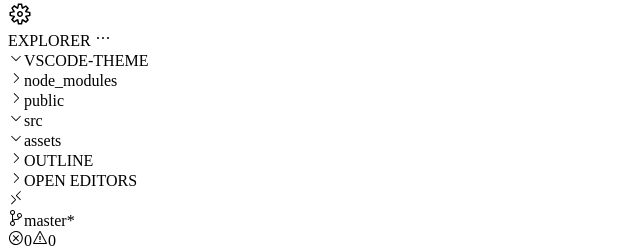
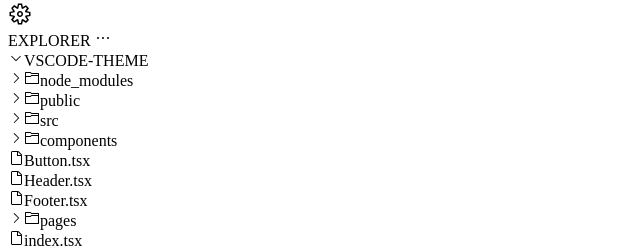
Before and after one commit to DeprecatedLuxas/theme-studio, a Next.js app: page /edit/local in a window 1280 px wide. Shown: the part 517-766 px from the top of the page, without its empty margins (0-640 px from the left). Built offline with nearby package versions, Linux system fonts and the light colour scheme; no server answers.

Commit message:
wip treeview

```diff
--- /dev/null
+++ b/src/components/TreeView/Indent.tsx
@@ -0,0 +1,16 @@
+export interface IndentProps {
+  level: number;
+}
+
+export default function TreeIndent({ level }: IndentProps) {
+  return (
+    <>
+      {[...Array(level)].map((_, i) => (
+        <span
+          key={`treeindent-${i}`}
+          className={`treeindent-${i > 6 ? 6 : i}`}
+        />
+      ))}
+    </>
+  );
+}
--- /dev/null
+++ b/src/components/TreeView/TreeFile.tsx
@@ -0,0 +1,17 @@
+import { VscFile } from "react-icons/vsc";
+import { TreeNodeProps } from ".";
+import TreeIndent from "./Indent";
+
+export interface TreeFileProps extends TreeNodeProps {}
+
+export default function TreeFile({ name, level = 0 }: TreeFileProps) {
+  return (
+    <div>
+      <div className="flex">
+        <TreeIndent level={level} />
+        <VscFile />
+        <span>{name}</span>
+      </div>
+    </div>
+  );
+}
--- /dev/null
+++ b/src/components/TreeView/TreeFolder.tsx
@@ -0,0 +1,46 @@
+import { useBiscuitBox } from "@hooks/useBiscuitBox";
+import { Children, cloneElement, PropsWithChildren, ReactNode } from "react";
+import {
+  VscChevronDown,
+  VscChevronRight,
+  VscFolder,
+  VscFolderOpened,
+} from "react-icons/vsc";
+import { TreeNodeProps } from ".";
+import TreeIndent from "./Indent";
+
+export interface TreeFolderProps extends Omit<TreeNodeProps, "type"> {
+  defaultOpen?: boolean;
+  canOpen?: boolean;
+}
+
+export default function TreeFolder({
+  name,
+  children,
+  level = 0,
+}: PropsWithChildren<TreeFolderProps>) {
+  const { isOpen, onOpen, onClose } = useBiscuitBox();
+  const parentLevel = 0;
+  return (
+    <div>
+      <div className="flex">
+        <TreeIndent level={level} />
+        {isOpen ? <VscChevronDown /> : <VscChevronRight />}
+
+        {isOpen ? <VscFolderOpened /> : <VscFolder />}
+
+        <span>{name}</span>
+      </div>
+      <div>
+        {Children.map(children, (child: any) => {
+          const newP = parentLevel + 1
+          console.log(newP);
+
+          return cloneElement(child, {
+            level: newP,
+          });
+        })}
+      </div>
+    </div>
+  );
+}
--- /dev/null
+++ b/src/components/TreeView/index.tsx
@@ -0,0 +1,22 @@
+import { HTMLAttributes, PropsWithChildren, useState } from "react";
+import TreeFile from "./TreeFile";
+import TreeFolder from "./TreeFolder";
+
+type FileIcons = "json" | "ts" | "tsx" | "js" | "tsconfig" | "lock";
+
+export interface TreeNodeProps {
+  name: string;
+  type: FileIcons;
+  level?: number;
+}
+
+export interface TreeViewProps extends HTMLAttributes<HTMLDivElement> {}
+
+function TreeView({ ...props }: TreeViewProps) {
+  return <div {...props} />;
+}
+
+TreeView.Folder = TreeFolder;
+TreeView.File = TreeFile;
+
+export default TreeView;
--- a/src/components/VSCode/SideBar.tsx
+++ b/src/components/VSCode/SideBar.tsx
@@ -1,3 +1,4 @@
+import TreeView from "@components/TreeView";
 import { VscChevronRight, VscChevronDown, VscEllipsis } from "react-icons/vsc";
 import Element from "./Element";
 
@@ -19,22 +20,26 @@ export default function SideBar() {
         VSCODE-THEME
       </Element>
       <Element as="div" className="flex-1">
-        <Element as="div" className="flex">
-          <VscChevronRight />
-          <Element as="span">node_modules</Element>
-        </Element>
-        <Element as="div" className="flex">
-          <VscChevronRight />
-          <Element as="span">public</Element>
-        </Element>
-        <Element as="div" className="flex">
-          <VscChevronDown />
-          <Element as="span">src</Element>
-          <Element as="div" className="flex">
-            <VscChevronDown />
-            <Element as="span">assets</Element>
-          </Element>
-        </Element>
+        <TreeView>
+          <TreeView.Folder name="node_modules" />
+          <TreeView.Folder name="public" />
+          <TreeView.Folder name="src" canOpen defaultOpen>
+            <TreeView.Folder name="components" canOpen>
+              <TreeView.File name="Button.tsx" type="tsx" />
+              <TreeView.File name="Header.tsx" type="tsx" />
+              <TreeView.File name="Footer.tsx" type="tsx" />
+            </TreeView.Folder>
+
+            <TreeView.Folder name="pages" canOpen defaultOpen>
+              <TreeView.File name="index.tsx" type="tsx" />
+              <TreeView.File name="_app.tsx" type="tsx" />
+            </TreeView.Folder>
+          </TreeView.Folder>
+          <TreeView.File name="next.config.js" type="js" />
+          <TreeView.File name="package.json" type="json" />
+          <TreeView.File name="tsconfig.json" type="tsconfig" />
+          <TreeView.File name="yarn.lock" type="lock" />
+        </TreeView>
       </Element>
       <Element
         as="div"
--- a/tailwind.config.js
+++ b/tailwind.config.js
@@ -130,6 +130,9 @@ module.exports = {
           marginTop: `calc(${size * 15.25}pt + 1px * ${size - 1})`,
           marginLeft: `calc(${size * 15.25}pt + 1px * ${size - 1})`,
         };
+        newUtilities[`treeindent-${size}`] = {
+          left: `calc(-1.875rem * ${size + 1} + 0.75rem)`,
+        };
       });
 
       addUtilities(newUtilities);
```
Also changed, not shown: src/components/TreeView.tsx (deleted, +0 -32 lines), src/components/TreeView/FileIcons.tsx (added, +35 -0 lines).
